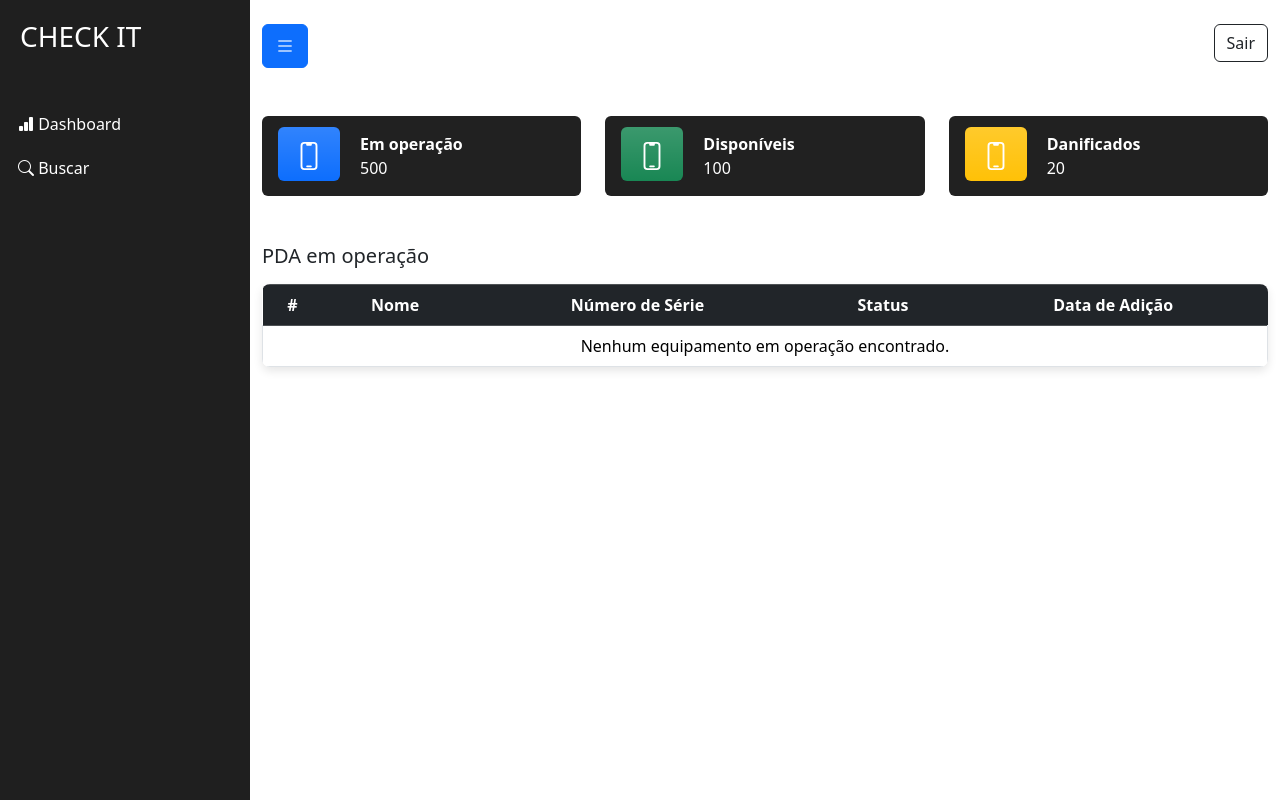
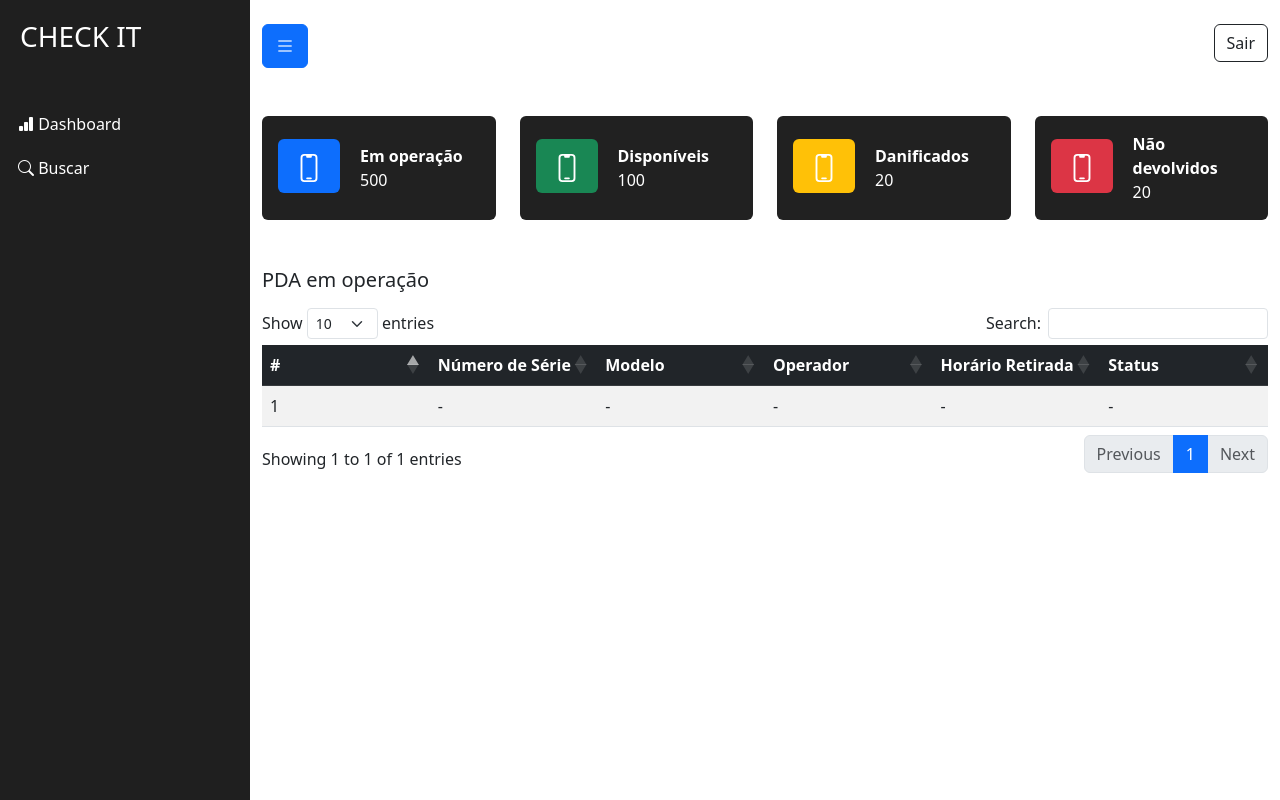
Before and after one commit to GustavoCarriel/checkit, a Django app: page / in a window 1280 px wide. Run offline with Django 5.2, Linux system fonts and the light colour scheme; a user stored in the database is signed in; tables that the repository leaves empty hold one stand-in row (values such as "Sample post"); some libraries are stand-ins or nearby versions.

Commit message:
Adicionado data table na dashboard

```diff
--- a/check/urls.py
+++ b/check/urls.py
@@ -11,4 +11,5 @@ urlpatterns = [
     path('cadastrar_usuario/', views.cadastrar_usuario, name='cadastrar_usuario'),
     path('login/', views.custom_login, name='login'),
     path('auto_logout/', views.auto_logout, name='auto_logout'),
+    path('dashboard_data_table/', views.dashboard_data_table, name='data_table'),
     ]
--- a/check/views.py
+++ b/check/views.py
@@ -8,6 +8,7 @@ from django.contrib.auth import login,logout
 from django.contrib.auth.decorators import login_required
 from django.views.decorators.csrf import csrf_exempt
 from django.core.paginator import Paginator
+import logging
 
 
 
@@ -23,8 +24,59 @@ def index(request):
     Returns:
         HttpResponse: Resposta renderizando o template 'index.html'.
     """
-    return render(request, 'index.html')
+    equipamentos_data = []
 
+    # Obtem todos os equipamentos
+    equipamentos = Equipamento.objects.all()
+
+    for equipamento in equipamentos:
+        if equipamento.status == 'Retirada':
+            # Busca o último registro de transação do equipamento, se existir
+            ultima_transacao = RegistroTransacao.objects.filter(equipamento=equipamento).order_by('-timestamp').first()
+
+            # Se a transação for encontrada
+            if ultima_transacao:
+                equipamentos_data.append({
+                    'id': equipamento.id,
+                    'serial_number': equipamento.serial_number,
+                    'modelo': equipamento.modelo,
+                    'marca': equipamento.marca,
+                    'status': equipamento.status,
+                    'tipo_transacao': ultima_transacao.tipo,
+                    'usuario': ultima_transacao.usuario_login,
+                    'timestamp': ultima_transacao.timestamp,
+                })
+            else:
+                # Caso não haja transação, preenche com dados padrão
+                equipamentos_data.append({
+                    'id': equipamento.id,
+                    'serial_number': equipamento.serial_number,
+                    'modelo': equipamento.modelo,
+                    'marca': equipamento.marca,
+                    'status': equipamento.status,
+                    'tipo_transacao': 'Não encontrado',
+                    'usuario': 'Não disponível',
+                    'timestamp': 'Não disponível',
+                })
+        else:
+            continue
+
+    # Caso não haja equipamentos, adiciona uma linha indicando que não há dados
+    if not equipamentos_data:
+        equipamentos_data.append({
+            'id': '-',
+            'serial_number': '-',
+            'modelo': '-',
+            'marca': '-',
+            'status': '-',
+            'tipo_transacao': '-',
+            'usuario': '-',
+            'timestamp': '-',
+        })
+
+    print(equipamentos_data)
+
+    return render(request, 'index.html', {'equipamentos_data': equipamentos_data})
 
 
 def custom_login(request):
@@ -51,7 +103,6 @@ def custom_login(request):
             messages.error(request, "Usuário ou senha inválidos. Verifique suas credenciais e tente novamente.")
 
     return render(request, 'login.html', {'form': form})
-
 
 
 @login_required
@@ -333,3 +384,58 @@ def devolver_equipamento(request, equipamento_id):
             return redirect('devolver_equipamento', equipamento_id=equipamento_id)
 
     return render(request, 'devolver_equipamento.html', {'equipamento': equipamento})
+
+
+def dashboard_data_table(request):
+    equipamentos_data = []
+
+    # Obtem todos os equipamentos
+    equipamentos = Equipamento.objects.all()
+
+    for equipamento in equipamentos:
+        if equipamento.status == 'Retirada':
+            # Busca o último registro de transação do equipamento, se existir
+            ultima_transacao = RegistroTransacao.objects.filter(equipamento=equipamento).order_by('-timestamp').first()
+
+            # Se a transação for encontrada
+            if ultima_transacao:
+                equipamentos_data.append({
+                    'id': equipamento.id,
+                    'serial_number': equipamento.serial_number,
+                    'modelo': equipamento.modelo,
+                    'marca': equipamento.marca,
+                    'status': equipamento.status,
+                    'tipo_transacao': ultima_transacao.tipo,
+                    'usuario': ultima_transacao.usuario_login,
+                    'timestamp': ultima_transacao.timestamp,
+                })
+            else:
+                # Caso não haja transação, preenche com dados padrão
+                equipamentos_data.append({
+                    'id': equipamento.id,
+                    'serial_number': equipamento.serial_number,
+                    'modelo': equipamento.modelo,
+                    'marca': equipamento.marca,
+                    'status': equipamento.status,
+                    'tipo_transacao': 'Não encontrado',
+                    'usuario': 'Não disponível',
+                    'timestamp': 'Não disponível',
+                })
+        else:
+            continue
+
+    # Caso não haja equipamentos, adiciona uma linha indicando que não há dados
+    if not equipamentos_data:
+        equipamentos_data.append({
+            'id': '-',
+            'serial_number': '-',
+            'modelo': '-',
+            'marca': '-',
+            'status': '-',
+            'tipo_transacao': '-',
+            'usuario': '-',
+            'timestamp': '-',
+        })
+
+    print(equipamentos_data)
+    return render(request, 'index.html', {'equipamentos_data': equipamentos_data})
--- a/setup/settings.py
+++ b/setup/settings.py
@@ -110,7 +110,7 @@ USE_TZ = True
 STATIC_URL = 'static/'
 
 STATICFILES_DIRS = [
-    os.path.join(BASE_DIR, 'setup\static')
+    os.path.join(BASE_DIR, 'setup/static')
 ]
 
 STATIC_ROOT = os.path.join(BASE_DIR, 'static')
--- a/setup/static/styles/style.css
+++ b/setup/static/styles/style.css
@@ -172,37 +172,3 @@ a.article:hover {
     display: flex;
     flex-direction: column;
 }
-
-.table-container {
-    /* margin: 20px auto; */
-    max-width: 100%;
-}
-
-.table {
-    border-radius: 8px;
-    overflow: hidden;
-    box-shadow: 0 4px 10px rgba(0, 0, 0, 0.1);
-}
-
-table thead tr th{
-    border: none;
-}
-
-.pagination-container {
-    display: flex;
-    justify-content: center;
-    margin-top: 20px;
-}
-
-.pagination .page-item.active .page-link {
-    background-color: #0d6efd;
-    border-color: #0d6efd;
-}
-
-.pagination .page-link {
-    color: #0d6efd;
-}
-
-.pagination .page-link:hover {
-    background-color: #e9ecef;
-}
--- a/templates/base.html
+++ b/templates/base.html
@@ -20,6 +20,17 @@
   <!-- Icons Bootstrap -->
   <link rel="stylesheet"
     href="https://cdnjs.cloudflare.com/ajax/libs/bootstrap-icons/1.10.5/font/bootstrap-icons.min.css" />
+
+    <!-- Bootstrap data table -->
+    <!-- CSS -->
+    <link rel="stylesheet" href="https://cdnjs.cloudflare.com/ajax/libs/twitter-bootstrap/5.3.0/css/bootstrap.min.css">
+    <link rel="stylesheet" href="https://cdn.datatables.net/2.1.8/css/dataTables.bootstrap5.css">
+    <!-- JS -->
+    <script src="https://code.jquery.com/jquery-3.7.1.js"></script>
+    <script src="https://cdnjs.cloudflare.com/ajax/libs/twitter-bootstrap/5.3.0/js/bootstrap.bundle.min.js"></script>
+    <script src="https://cdn.datatables.net/2.1.8/js/dataTables.js"></script>
+    <script src="https://cdn.datatables.net/2.1.8/js/dataTables.bootstrap5.js"></script>
+
 </head>
 
 <body>
--- a/templates/index.html
+++ b/templates/index.html
@@ -6,10 +6,10 @@
 <main class="container mt-5">
     <div class="row">
         <!-- Card 1 -->
-        <div class="col-12 col-sm-6 col-md-4 col-lg-4">
+        <div class="col-12 col-sm-6 col-md-4 col-lg-3">
             <div class="card h-100 card-item p-3">
                 <div class="title-item-dashboard">
-                    <span class="bg-primary bg-gradient p-3 rounded">
+                    <span class="bg-primary p-3 rounded">
                         <svg xmlns="http://www.w3.org/2000/svg" fill="none" viewBox="0 0 24 24" stroke-width="1.5"
                             height="30" stroke="white" class="size-6">
                             <path stroke-linecap="round" stroke-linejoin="round"
@@ -24,11 +24,11 @@
             </div>
         </div>
 
-        <!-- Card 1 -->
-        <div class="col-12 col-sm-6 col-md-4 col-lg-4">
+        <!-- Card 2 -->
+        <div class="col-12 col-sm-6 col-md-4 col-lg-3">
             <div class="card h-100 card-item p-3">
                 <div class="title-item-dashboard">
-                    <span class="bg-success bg-gradient p-3 rounded">
+                    <span class="bg-success p-3 rounded">
                         <svg xmlns="http://www.w3.org/2000/svg" fill="none" viewBox="0 0 24 24" stroke-width="1.5"
                             height="30" stroke="white" class="size-6">
                             <path stroke-linecap="round" stroke-linejoin="round"
@@ -42,11 +42,12 @@
                 </div>
             </div>
         </div>
-        <!-- Card 1 -->
-        <div class="col-12 col-sm-6 col-md-4 col-lg-4">
+
+        <!-- Card 3 -->
+        <div class="col-12 col-sm-6 col-md-4 col-lg-3">
             <div class="card h-100 card-item p-3">
                 <div class="title-item-dashboard">
-                    <span class="bg-warning bg-gradient p-3 rounded">
+                    <span class="bg-warning p-3 rounded">
                         <svg xmlns="http://www.w3.org/2000/svg" fill="none" viewBox="0 0 24 24" stroke-width="1.5"
                             height="30" stroke="white" class="size-6">
                             <path stroke-linecap="round" stroke-linejoin="round"
@@ -60,73 +61,65 @@
                 </div>
             </div>
         </div>
+
+        <!-- Card 4 -->
+        <div class="col-12 col-sm-6 col-md-4 col-lg-3">
+            <div class="card h-100 card-item p-3">
+                <div class="title-item-dashboard">
+                    <span class="bg-danger p-3 rounded">
+                        <svg xmlns="http://www.w3.org/2000/svg" fill="none" viewBox="0 0 24 24" stroke-width="1.5"
+                            height="30" stroke="white" class="size-6">
+                            <path stroke-linecap="round" stroke-linejoin="round"
+                                d="M10.5 1.5H8.25A2.25 2.25 0 0 0 6 3.75v16.5a2.25 2.25 0 0 0 2.25 2.25h7.5A2.25 2.25 0 0 0 18 20.25V3.75a2.25 2.25 0 0 0-2.25-2.25H13.5m-3 0V3h3V1.5m-3 0h3m-3 18.75h3" />
+                        </svg>
+                    </span>
+                </div>
+                <div class="data">
+                    <span class="fw-bold">Não devolvidos</span>
+                    <span class="m-0">20</span>
+                </div>
+            </div>
+        </div>
     </div>
 
-    <div class="container mt-5 p-0">
+    <div class="container mt-5 p-0 col-12">
         <div class="card-header border-0">
             <h5 class="mb-3">PDA em operação</h5>
         </div>
-        <table class="table table-hover table-bordered">
-            <thead class="table-dark text-center">
+        <table id="example" class="table table-striped" style="width: 100%; table-layout: fixed;">
+            <thead class="table-dark">
                 <tr>
                     <th>#</th>
-                    <th>Nome</th>
                     <th>Número de Série</th>
+                    <th>Modelo</th>
+                    <th>Operador</th>
+                    <th>Horário Retirada</th>
                     <th>Status</th>
-                    <th>Data de Adição</th>
                 </tr>
             </thead>
             <tbody>
-                {% for equipamento in equipamentos %}
+                {% for equipamento in equipamentos_data %}
                     <tr>
-                    <td>{{ forloop.counter0|add:1 }}</td>
-                    <td>{{ equipamento.nome }}</td>
+                        <td>{{ forloop.counter }}</td>
                         <td>{{ equipamento.serial_number }}</td>
+                        <td>{{ equipamento.modelo }}</td>
+                        <td>{{ equipamento.usuario }}</td>
+                        <td>{{ equipamento.timestamp }}</td>
                         <td>{{ equipamento.status }}</td>
-                    <td>{{ equipamento.data_adicao }}</td>
                     </tr>
                 {% empty %}
                     <tr>
-                    <td colspan="5" class="text-center">Nenhum equipamento em operação encontrado.</td>
+                        <td colspan="6" class="text-center">Nenhum equipamento encontrado.</td>
                     </tr>
                 {% endfor %}
             </tbody>
         </table>
+    </div>
 
-        <!-- Controles de paginação -->
-        <nav>
-            <ul class="pagination justify-content-center">
-                {% if equipamentos.has_previous %}
-                <li class="page-item">
-                    <a class="page-link" href="?page=1" aria-label="Primeira">
-                        <span aria-hidden="true">&laquo;&laquo;</span>
-                    </a>
-                </li>
-                <li class="page-item">
-                    <a class="page-link" href="?page={{ equipamentos.previous_page_number }}" aria-label="Anterior">
-                        <span aria-hidden="true">&laquo;</span>
-                    </a>
-                </li>
-                {% endif %}
-                {% for page_num in equipamentos.paginator.page_range %}
-                <li class="page-item {% if page_num == equipamentos.number %}active{% endif %}">
-                    <a class="page-link" href="?page={{ page_num }}">{{ page_num }}</a>
-                </li>
-                {% endfor %}
-                {% if equipamentos.has_next %}
-                <li class="page-item">
-                    <a class="page-link" href="?page={{ equipamentos.next_page_number }}" aria-label="Próxima">
-                        <span aria-hidden="true">&raquo;</span>
-                    </a>
-                </li>
-                <li class="page-item">
-                    <a class="page-link" href="?page={{ equipamentos.paginator.num_pages }}" aria-label="Última">
-                        <span aria-hidden="true">&raquo;&raquo;</span>
-                    </a>
-                </li>
-                {% endif %}
-            </ul>
-        </nav>
-    </div>
+
 </main>
+
+<script>
+    new DataTable('#example');
+</script>
 {% endblock %}
```
Lines whose indentation alone changed are shown as unchanged.
